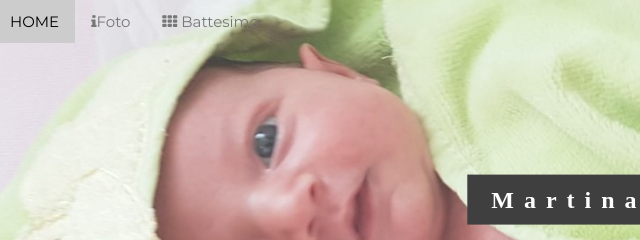
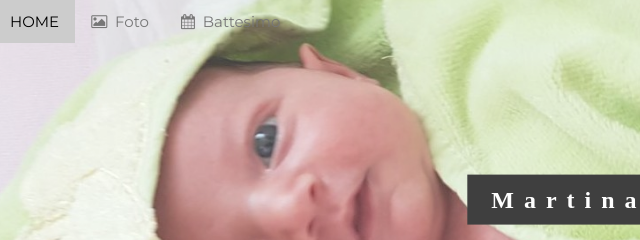
Before and after one commit to SebastianGaud/BattesimoTonon, a website: page Index.html in a window 1280 px wide. Shown: the top 240 px of the page, 6-646 px from the left. Drawn offline with nearby package versions, Linux system fonts and the light colour scheme; some packages are replaced by stand-ins of ours; a web font is replaced by a local one.

Commit message:
change icon

```diff
--- a/Index.html
+++ b/Index.html
@@ -67,8 +67,8 @@
         <i class="fa fa-bars"></i>
       </a>
       <a href="#home" class="w3-bar-item w3-button">HOME</a>
-      <a href="#photo" class="w3-bar-item w3-button w3-hide-small"><i class="fa fa-info"></i>Foto</a>
-      <a href="#event" class="w3-bar-item w3-button w3-hide-small"><i class="fa fa-th"></i> Battesimo</a>
+      <a href="#photo" class="w3-bar-item w3-button w3-hide-small"><i class="fa fa-photo"></i>&nbsp; Foto</a>
+      <a href="#event" class="w3-bar-item w3-button w3-hide-small"><i class="fa fa-calendar"></i>&nbsp; Battesimo</a>
     </div>
 
     <!-- Navbar on small screens -->
```
